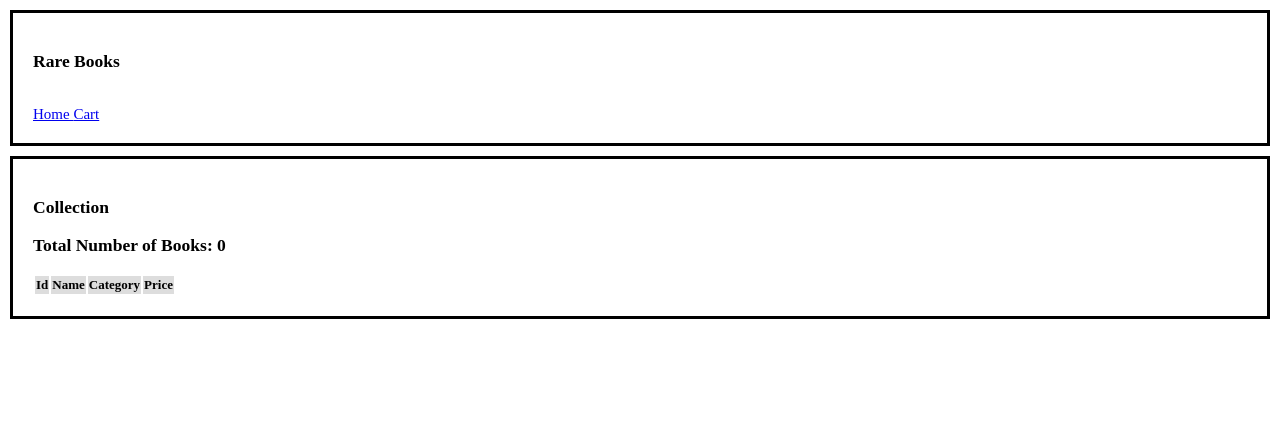
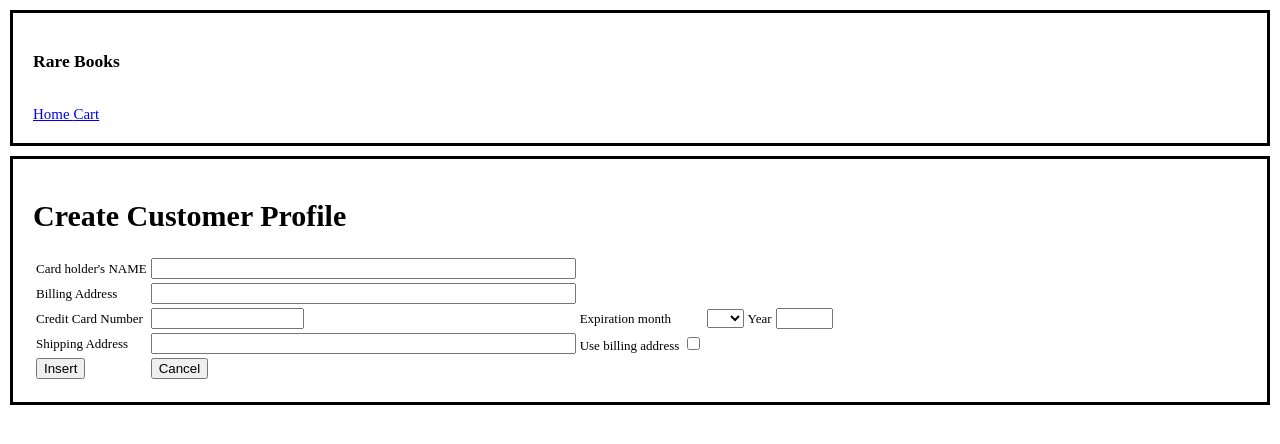
Before and after one commit to MustafaDasorwala/rarebooks, a PHP site: page /rarebooks/payment/AddProfileView in a window 1280 px wide. Shown: the top 444 px of the page. Run offline with PHP 8.4, Linux system fonts and the light colour scheme; data that the repository does not hold is empty; some libraries are stand-ins or nearby versions.

Commit message:
add profile and inventory code to repo

```diff
--- a/application/controller/inventory.php
+++ b/application/controller/inventory.php
@@ -1,19 +1,14 @@
 <?php
-session_start();
+
 /**
- * Class Songs
- * This is a demo class.
- *
- * Please note:
- * Don't use the same name for class and method, as this might trigger an (unintended) __construct of the class.
- * This is really weird behaviour, but documented here: http://php.net/manual/en/language.oop5.decon.php
+ * Class Inventory
  *
  */
 class Inventory extends Controller
 {
     /**
      * PAGE: index
-     * This method handles what happens when you move to http://yourproject/songs/index
+     * This method handles what happens when you move to http://php-mvn/inventory/index
      */
     public function index()
     {
@@ -30,7 +25,7 @@ class Inventory extends Controller
         $stats_model = $this->loadModel('StatsModel');
         $amount_of_books = $stats_model->getAmountOfBooks();
 
-        // load views. within the views we can echo out $songs and $amount_of_songs easily
+        // load views. within the views we can echo out inventory
         require 'application/views/_templates/header.php';
         require 'application/views/inventory/index.php';
         require 'application/views/_templates/footer.php';
@@ -39,61 +34,75 @@ class Inventory extends Controller
     public function detailview($inventory_id)
     {
         $inventory_model = $this->loadModel('InventoryModel');
-        $reviews_model = $this->loadModel('ReviewsModel');
         $book = $inventory_model->getBook($inventory_id);
-        $reviews = $reviews_model->getReviews($inventory_id);
 
         require 'application/views/_templates/header.php';
         require 'application/views/inventory/item.php';
         require 'application/views/_templates/footer.php';
     }
 
-    /**
-     * ACTION: addSong
-     * This method handles what happens when you move to http://yourproject/songs/addsong
-     * IMPORTANT: This is not a normal page, it's an ACTION. This is where the "add a song" form on songs/index
-     * directs the user after the form submit. This method handles all the POST data from the form and then redirects
-     * the user back to songs/index via the last line: header(...)
-     * This is an example of how to handle a POST request.
-     */
-  /*  public function addSong()
+    public function EditBookView($inventory_id)
     {
-        // simple message to show where you are
-        echo 'Message from Controller: You are in the Controller: Songs, using the method addSong().';
+        $inventory_model = $this->loadModel('InventoryModel');
+        $book = $inventory_model->getBook($inventory_id);
+        $action = 'Edit';
 
-        // if we have POST data to create a new song entry
-        if (isset($_POST["submit_add_song"])) {
-            // load model, perform an action on the model
-            $songs_model = $this->loadModel('SongsModel');
-            $songs_model->addSong($_POST["artist"], $_POST["track"],  $_POST["link"]);
+        require 'application/views/_templates/header.php';
+        require 'application/views/inventory/editBookInInventory.php';
+        require 'application/views/_templates/footer.php';
+    }
+
+    public function CreateBookView()
+    {
+       $inventory_model = $this->loadModel('InventoryModel');
+       $action="Create";
+       require 'application/views/_templates/header.php';
+       require 'application/views/inventory/editBookInInventory.php';
+       require 'application/views/_templates/footer.php';
+
+    }
+
+    public function CreateBook( )
+    {
+        $inventory_model = $this->loadModel('InventoryModel');
+        $result = $inventory_model->CreateBook( $_POST );
+
+        if( $result == '' )
+        {
+            // where to go after song has been added
+            header('location: ' . URL . 'inventory/index');
         }
+        else
+        {
+            echo "<script type='text/javascript'>alert( '$result' );</script>";
+            require 'application/views/_templates/header.php';
+            require 'application/views/inventory/editBookInInventory.php';
+            require 'application/views/_templates/footer.php';
+        }
+   }
 
+    public function EditBook( )
+    {
+        $inventory_model = $this->loadModel('InventoryModel');
+        $result = $inventory_model->EditBook( $_POST );
+        if( $result == '' )
+        {
+            // where to go after song has been added
+            header('location: ' . URL . 'inventory/index');
+        }
+        else
+        {
+            echo "<script type='text/javascript'>alert( '$result' );</script>";
+        }
+    }
+
+    public function DeleteBook( $item_id )
+    {
+        $inventory_model = $this->loadModel('InventoryModel');
+        $result = $inventory_model->DeleteBook( $item_id );
         // where to go after song has been added
-        header('location: ' . URL . 'songs/index');
-    }*/
+        header('location: ' . URL . 'inventory/index');
 
-    /**
-     * ACTION: deleteSong
-     * This method handles what happens when you move to http://yourproject/songs/deletesong
-     * IMPORTANT: This is not a normal page, it's an ACTION. This is where the "delete a song" button on songs/index
-     * directs the user after the click. This method handles all the data from the GET request (in the URL!) and then
-     * redirects the user back to songs/index via the last line: header(...)
-     * This is an example of how to handle a GET request.
-     * @param int $song_id Id of the to-delete song
-     */
-  /*  public function deleteSong($song_id)
-    {
-        // simple message to show where you are
-        echo 'Message from Controller: You are in the Controller: Songs, using the method deleteSong().';
+    }
 
-        // if we have an id of a song that should be deleted
-        if (isset($song_id)) {
-            // load model, perform an action on the model
-            $songs_model = $this->loadModel('SongsModel');
-            $songs_model->deleteSong($song_id);
-        }
-
-        // where to go after song has been deleted
-        header('location: ' . URL . 'songs/index');
-    }*/
 }
--- /dev/null
+++ b/application/controller/payment.php
@@ -0,0 +1,84 @@
+<?php
+
+/**
+ * Class Payment
+ *
+ */
+class Payment extends Controller
+{
+    /**
+     * PAGE: index
+     * This method handles what happens when you move to http://php-mvn/payment/index
+     */
+    public function index()
+    {
+        $payment_model = $this->loadModel('PaymentModel');
+        $profiles = $payment_model->getAllPaymentProfile();
+
+        // load views. within the views we can echo out $songs and $amount_of_songs easily
+        require 'application/views/_templates/header.php';
+        require 'application/views/payment/index.php';
+        require 'application/views/_templates/footer.php';
+    }
+
+    public function AddProfileView( )
+    {
+        $payment_model = $this->loadModel('PaymentModel');
+        $action = "Create";
+        $ccProfile = array();
+        require 'application/views/_templates/header.php';
+        require 'application/views/payment/cCardProfile.php';
+        require 'application/views/_templates/footer.php';
+
+    }
+
+    public function CreateProfile( )
+    {
+        $payment_model = $this->loadModel('PaymentModel');
+        $result = $payment_model->insertProfile( $_POST );
+
+        if( $result == '' )
+        {
+            // where to go after song has been added
+            header('location: ' . URL . 'payment/index');
+        }
+        else
+        {
+            $action = "Create";
+            $ccProfile = $_POST;
+            echo "<script type='text/javascript'>alert( '$result' );</script>";
+            require 'application/views/_templates/header.php';
+            require 'application/views/payment/cCardProfile.php';
+            require 'application/views/_templates/footer.php';
+        }
+   }
+
+   public function EditProfile( )
+   {
+        $payment_model = $this->loadModel('paymentModel');
+        $book = $payment_model->EditProfile( $_POST );
+
+        // where to go after profile editted
+        header('location: ' . URL . 'payment/index');
+   }
+
+   public function EditProfileView($profile_id)
+   {
+        $payment_model = $this->loadModel('paymentModel');
+        $ccProfile = $payment_model->getProfile($profile_id);
+        $action = 'Edit';
+
+        require 'application/views/_templates/header.php';
+        require 'application/views/payment/cCardProfile.php';
+        require 'application/views/_templates/footer.php';
+   }
+
+    public function DeleteProfile($profile_id)
+    {
+        $payment_model = $this->loadModel('paymentModel');
+        $result = $payment_model->deleteProfile($profile_id);
+
+        // where to go after song has been added
+        header('location: ' . URL . 'payment/index');
+    }
+}
--- a/application/models/inventorymodel.php
+++ b/application/models/inventorymodel.php
@@ -27,9 +27,111 @@ class InventoryModel
         $sql = "SELECT * FROM inventory WHERE item_id = :id";
         $query = $this->db->prepare($sql);
         $query->execute(array(':id' => $id));
-        return $query->fetchAll();
+        $queryReturn = $query->fetchAll();
+        return $queryReturn;
 
     }
 
+    public function InsertBookInDB($id,$name,$descr,$price,$date,$category,$quantity)
+    {
+        $sql = "INSERT INTO inventory values ('".$id."','".$name."','".$descr."','".$price."','".$date."','".$category."','".$quantity."')";
+        $query = $this->db->prepare($sql);
+        $result = $query->execute();
+        return $result;
+     }
+
+    public function ValidateBookParameters( $dbPOST )
+    {
+        $result = '';
+        $strArray = array( 'name', 'description' );
+        $numericArray = array( 'price', 'quantity' );
+        foreach( $numericArray as $index )
+        {
+            if( is_numeric( $dbPOST[$index] ) == 0 )
+            {
+                $result = $index . ' is not numeric';
+                return $result;
+             }
+        }
+
+        foreach( $strArray as $index )
+        {
+            if( strlen( $dbPOST[$index] ) == 0 )
+            {
+                $result = $index . ' is not specified';
+                return $result;
+             }
+        }
+
+        if( 'Select category' == $dbPOST['category'] )
+        {
+                $result = 'Category was not selected';
+        }
+        return $result;
+    }
+
+    public function CreateBook( $dbPOST )
+    {
+        $result = $this->ValidateBookParameters( $dbPOST );
+        if( $result == '' )
+        {
+            date_default_timezone_set('America/New_York');
+            $dateToday = date("d-m-Y");
+            $newDate = date("Y-m-d", strtotime($dateToday));
+
+            $dbresult = $this->InsertBookInDB(   0, $dbPOST['name'],$dbPOST['description'],
+                                                 (int)$dbPOST['price'],$newDate,$dbPOST['category'],
+                                                 (float)$dbPOST['quantity']);
+
+        }
+        return $result;
+    }
+
+    public function EditBook( $dbPOST )
+    {
+        $result = $this->ValidateBookParameters( $dbPOST );
+        if( $result == '' )
+        {
+            date_default_timezone_set('America/New_York');
+            $dateToday = date("d-m-Y");
+            $newDate = date("Y-m-d", strtotime($dateToday));
+            $itemname = $dbPOST['name'];
+            $description= $dbPOST['description'];
+            $quantity = (int)$dbPOST['quantity'];
+            $price = (float)$dbPOST['price'];
+            $category = $dbPOST['category'];
+            $itemid = (int)$dbPOST['item_id'];
+
+            $sql = "UPDATE inventory SET item_name = :name,".
+                                         " item_description = :description,".
+                                         " quantity_on_hand = :quantity,".
+                                         " price = :price,".
+                                         " date_added = :newDate,".
+                                         " category = :category".
+                                         " WHERE item_id = :id";
+
+            $par = array(   "id" => $itemid,
+                            "name" => $itemname,
+                            "description" =>$description,
+                            "quantity" => $quantity,
+                            "price" => $price,
+                            "newDate" => $newDate,
+                            "category" => $category );
+
+            $query = $this->db->prepare($sql, array(PDO::ATTR_CURSOR => PDO::CURSOR_FWDONLY));
+            $query->execute( $par );
+        }
+        return $result;
+
+    }
+
+    public function DeleteBook( $item_id )
+    {
+        $sql = "DELETE FROM inventory WHERE item_id = $item_id";
+        $query = $this->db->prepare($sql);
+        $result = $query->execute();
+        return $result;
+
+    }
 
 }
--- /dev/null
+++ b/application/models/paymentmodel.php
@@ -0,0 +1,143 @@
+<?php
+
+class PaymentModel
+{
+    /**
+     * Every model needs a database connection, passed to the model
+     * @param object $db A PDO database connection
+     */
+    function __construct($db) {
+        try {
+            $this->db = $db;
+        } catch (PDOException $e) {
+            exit('Database connection could not be established.');
+        }
+    }
+
+    public function getAllPaymentProfile()
+    {
+        $sql = "SELECT * FROM customer_profile";
+        $query = $this->db->prepare($sql);
+        $query->execute();
+        return $query->fetchAll();
+    }
+
+    public function ValidateProfileParameters( $dbPOST )
+    {
+        $result = '';
+        $strArray = array( 'cc_holder_name','billing_address' );
+        $numericArray = array( 'expiration_date_year','expiration_date_month','credit_card_number' );
+        foreach( $numericArray as $index )
+        {
+            if( is_numeric( $dbPOST[$index] ) == 0 )
+            {
+                $result = $index . ' is not numeric';
+                return $result;
+             }
+        }
+
+        foreach( $strArray as $index )
+        {
+            if( strlen( $dbPOST[$index] ) == 0 )
+            {
+                $result = $index . ' is not specified';
+                return $result;
+             }
+        }
+
+        return $result;
+    }
+
+
+    public function insertProfile( $dbPOST )
+    {
+        $result = $this->ValidateProfileParameters($dbPOST);
+        if( $result == '' )
+        {
+            if( $dbPOST['useBAddress'] == '1' )
+            {
+                $sAddress = $dbPOST['billing_address'];
+            }
+            else
+            {
+                 $sAddress = $dbPOST['shipping_address'];
+            }
+            $dbresult = $this->insertProfileInDB(   $dbPOST['cc_holder_name'],$dbPOST['billing_address'],
+                                                    $dbPOST['credit_card_number'],$dbPOST['expiration_date_month'],
+                                                    $dbPOST['expiration_date_year'],$sAddress );
+
+        }
+        return $result;
+    }
+
+
+    public function insertProfileInDB($ccName,$bAddress,$ccNumber,$eMonth,$eYear,$sAddress)
+    {
+        $sql = "INSERT INTO customer_profile values (   0,0,'".$sAddress."','".$ccNumber."','".$ccName.
+                                                        "','".$bAddress."','".$eYear."','".$eMonth."')";
+        $query = $this->db->prepare($sql);
+        $result = $query->execute();
+        return $result;
+     }
+
+    public function getProfile($id)
+    {
+        $sql = "SELECT * FROM customer_profile WHERE profile_id = :id";
+        $query = $this->db->prepare($sql);
+        $query->execute(array(':id' => $id));
+        $queryReturn = $query->fetchAll();
+        return $queryReturn;
+
+    }
+
+    public function deleteProfile( $profile_id )
+    {
+        $sql = "DELETE FROM customer_profile WHERE profile_id = $profile_id";
+        $query = $this->db->prepare($sql);
+        $result = $query->execute();
+        return $result;
+
+    }
+
+    public function EditProfile( $dbPOST )
+    {
+        if( $dbPOST['useBAddress'] == '1' )
+        {
+            $sAddress = $dbPOST['billing_address'];
+        }
+        else
+        {
+             $sAddress = $dbPOST['shipping_address'];
+        }
+        $result = $this->ValidateProfileParameters( $dbPOST );
+        if( $result == '' )
+        {
+
+            $sql = "UPDATE customer_profile SET customer_id = :customer_id,".
+                                         " shipping_address = :shipping_address,".
+                                         " credit_card_number = :credit_card_number,".
+                                         " cc_holder_name = :cc_holder_name,".
+                                         " billing_address = :billing_address,".
+                                         " expiration_date_year = :expiration_date_year,".
+                                         " expiration_date_month = :expiration_date_month".
+                                         " WHERE profile_id = :id";
+
+            $par = array(   "id" => $dbPOST['profile_id'],
+                            "customer_id" => $dbPOST['customer_id'],
+                            "cc_holder_name" => $dbPOST['cc_holder_name'],
+                            "shipping_address" =>$dbPOST['shipping_address'],
+                            "credit_card_number" => $dbPOST['credit_card_number'],
+                            "billing_address" => $dbPOST['billing_address'],
+                            "expiration_date_year" => $dbPOST['expiration_date_year'],
+                            "expiration_date_month" => $dbPOST['expiration_date_month'] );
+
+            $query = $this->db->prepare($sql, array(PDO::ATTR_CURSOR => PDO::CURSOR_FWDONLY));
+            $query->execute( $par );
+        }
+        return $result;
+
+    }
+
+
+
+}
--- a/application/views/inventory/index.php
+++ b/application/views/inventory/index.php
@@ -1,31 +1,35 @@
-<div class="container">
-
-    <div>
+<div class=container>
    <h3>Collection</h3>
     <div>
-            <h3>Total Number of Books: <?php echo $amount_of_books; ?></h3>
+        <h3>Books in Collection: <?php echo $amount_of_books; ?></h3>
     </div>
-
-        <table>
+    <table cellspacing="10">
         <thead style="background-color: #ddd; font-weight: bold;">
         <tr>
             <td>Id</td>
             <td>Name</td>
             <td>Category</td>
             <td>Price</td>
+            <td>Quantity</td>
+            <td>Date Added</td>
+            <td>Description</td>
          </tr>
         </thead>
         <tbody>
         <?php foreach ($inventory as $book) { ?>
             <tr>
-                    <td><?php if (isset($book->item_id)) echo $book->item_id; ?></td>
-                    <td><a href="<?php echo URL . 'inventory/detailview/' . $book->item_id; ?>">
-                      <?php if (isset($book->item_name)) echo $book->item_name; ?></a></td>
+                <td align="right"><a href="<?php echo URL . 'inventory/EditBookView/' . $book->item_id; ?>">
+                    <?php if (isset($book->item_id)) echo $book->item_id; ?></a></td>
+                <td><?php if (isset($book->item_name)) echo $book->item_name; ?></td>
                 <td><?php if (isset($book->category)) echo $book->category; ?></td>
-                    <td><?php if (isset($book->price)) echo $book->price; ?></td>
+                <td align="right"><?php if (isset($book->price)) echo $book->price; ?></td>
+                <td align="right"><?php if (isset($book->quantity_on_hand)) echo $book->quantity_on_hand; ?></td>
+                <td align="right"><?php if (isset($book->date_added)) echo $book->date_added; ?></td>
+                <td><?php if (isset($book->item_description)) echo $book->item_description; ?></td>
+                <td hidden=$user ><a href="<?php echo URL . 'inventory/detailview/' . $book->item_id; ?>">Review</a></td>
            </tr>
         <?php } ?>
         </tbody>
     </table>
+    <input  type="button"   value="Add Book"    onclick="location.href='<?php echo URL; ?>inventory/CreateBookView'">
 </div>
-</div>
--- /dev/null
+++ b/application/views/payment/cCardProfile.php
@@ -0,0 +1,86 @@
+<div class="container">
+<body>
+  <?php
+    $useBAddress = '0';
+    switch ($action) {
+        case 'Edit':
+            $buttonAction = "Delete";
+            $buttonSubmit = "Update";
+            $urlDestination = "deleteProfile/";
+            break;
+        case 'Create':
+            $buttonAction = "Cancel";
+            $buttonSubmit = "Insert";
+            $urlDestination = "index/";
+            break;
+    }
+  ?>
+  <h1><?php echo "$action" ?> Customer Profile</h1>
+    <form action="<?php echo URL; ?><?php echo "payment/".$action."Profile"; ?>" method="post">
+    <table border="0">
+      <tr>
+         <td hidden=true><input type="text" name="profile_id"
+                    value='<?php if (isset($ccProfile[0]->profile_id)) echo $ccProfile[0]->profile_id; ?>' maxlength="10" size="10"></td>
+         <td hidden=true><input type="text" name="customer_id"
+                    value='<?php if (isset($ccProfile[0]->profile_id)) echo $ccProfile[0]->profile_id; ?>' maxlength="10" size="10"></td>
+      </tr>
+      <tr>
+        <td>Card holder's NAME</td>
+         <td><input type="text" name="cc_holder_name"
+                    value='<?php if (isset($ccProfile[0]->cc_holder_name)) echo $ccProfile[0]->cc_holder_name; ?>' maxlength="50" size="50"></td>
+      </tr>
+      <tr>
+        <td>Billing Address</td>
+        <td> <input type="text" name="billing_address"
+                    value='<?php if (isset($ccProfile[0]->billing_address)) echo $ccProfile[0]->billing_address; ?>'
+                    maxlength="50" size="50">
+        </td>
+      </tr>
+      <tr>
+        <td>Credit Card Number</td>
+        <td><input  type="text" name="credit_card_number" maxlength="16" size="16"
+                    value='<?php if (isset($ccProfile[0]->credit_card_number)) echo $ccProfile[0]->credit_card_number; ?>' ></td>
+        <td>Expiration month</td>
+        <td>
+        <select name="expiration_date_month" >
+            <option hidden="true"><?php if (isset($ccProfile[0]->expiration_date_month)) echo $ccProfile[0]->expiration_date_month; ?></option>
+            <option value="1">1</option>
+            <option value="2">2</option>
+            <option value="3">3</option>
+            <option value="4">4</option>
+            <option value="5">5</option>
+            <option value="6">6</option>
+            <option value="7">7</option>
+            <option value="8">8</option>
+            <option value="9">9</option>
+            <option value="10">10</option>
+            <option value="11">11</option>
+            <option value="12">12</option>
+        </select>
+        </td>
+        <td>Year</td>
+        <td> <input type="text" name="expiration_date_year" maxlength="4" size="4"
+                    value='<?php if (isset($ccProfile[0]->expiration_date_year)) echo $ccProfile[0]->expiration_date_year; ?>' ></td>
+
+      </tr>
+      <tr>
+        <td>Shipping Address</td>
+        <td> <input type="text" name="shipping_address"
+                    value='<?php if (isset($ccProfile[0]->shipping_address)) echo $ccProfile[0]->shipping_address; ?>'
+                    maxlength="50" size="50">
+        </td>
+        <td> Use billing address
+        <input type="checkbox" name="useBAddress" value='1' />
+        </td>
+      </tr>
+      <tr>
+        <td><input type="submit" value='<?php echo $buttonSubmit ?>'</td>
+        <td><input type="button" value='<?php echo $buttonAction ?>'
+                    onclick="location.href='<?php   echo URL;
+                                                    echo "payment/".$urlDestination;
+                                                    if (isset($ccProfile[0]->profile_id)) echo $ccProfile[0]->profile_id; ?>'" </td>
+      </tr>
+    </table>
+  </form>
+</body>
+</div>
```
Also changed, not shown: application/views/inventory/actionButtons.php (added, +8 -0 lines), application/views/inventory/editBookInInventory.php (added, +74 -0 lines), application/views/inventory/item.php (+2 -18 lines), application/views/payment/actionButtons.php (added, +8 -0 lines), application/views/payment/index.php (added, +33 -0 lines). Lines whose indentation alone changed are shown as unchanged.
